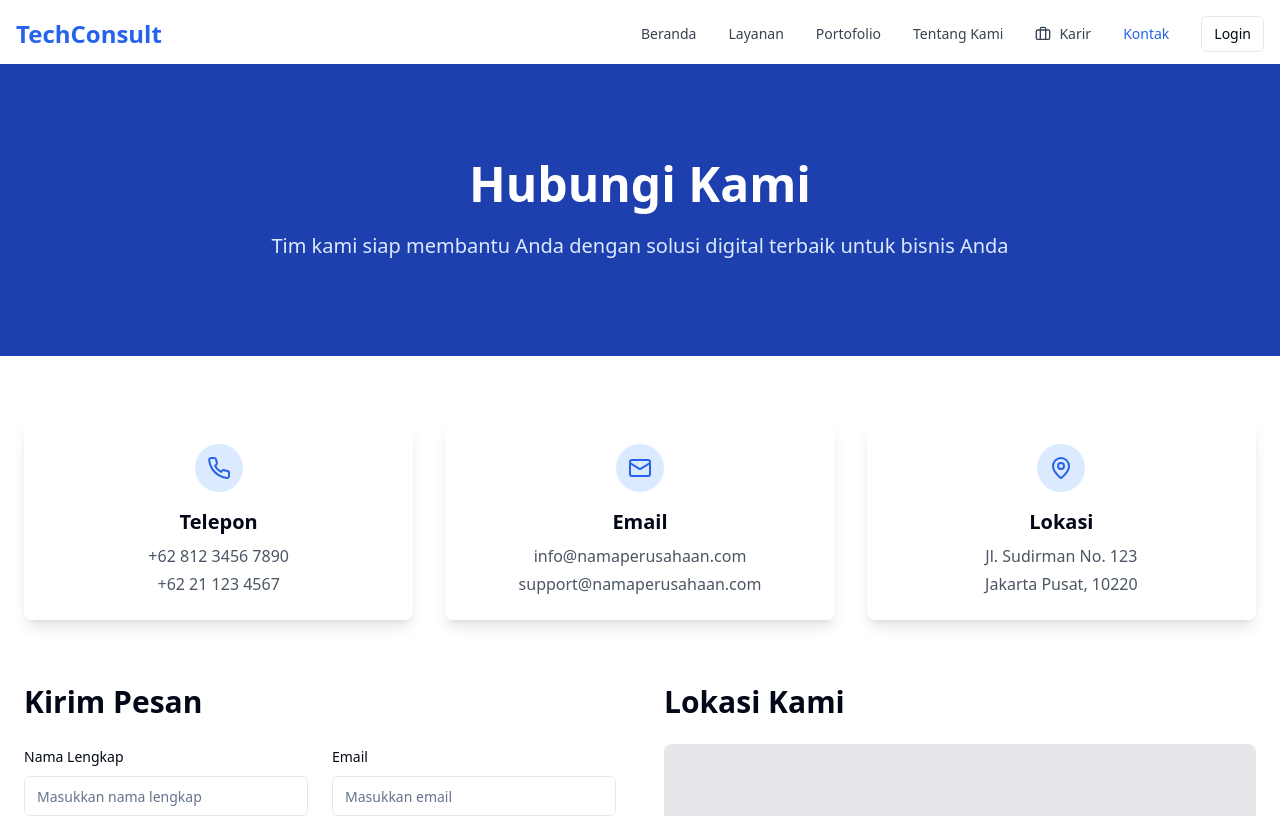
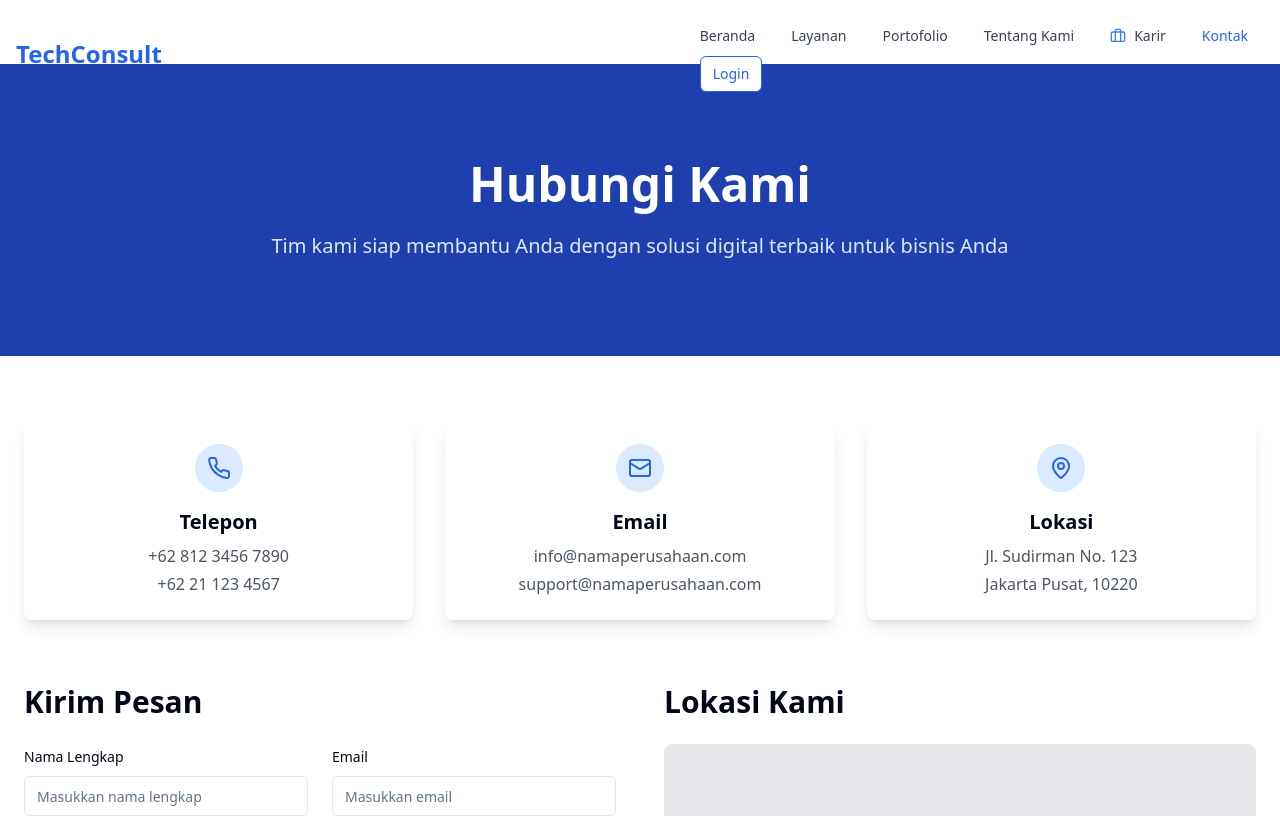
Before and after one commit to MengkimenCute/digital-jasa-mandiri, a React (Vite) app: page /kontak in a window 1280 px wide. Shown: the top 816 px of the page. Built offline with nearby package versions, Linux system fonts and the light colour scheme.

Commit message:
Refactor: Improve header navigation
Improve the header navigation with effects or animations for a more professional look.

```diff
--- a/src/components/Header.tsx
+++ b/src/components/Header.tsx
@@ -3,13 +3,23 @@ import { useState, useEffect } from "react";
 import { Link, useLocation } from "react-router-dom";
 import { Menu, X, Briefcase } from "lucide-react";
 import { Button } from "./ui/button";
+import {
+  NavigationMenu,
+  NavigationMenuContent,
+  NavigationMenuItem,
+  NavigationMenuLink,
+  NavigationMenuList,
+  NavigationMenuTrigger,
+  navigationMenuTriggerStyle
+} from "./ui/navigation-menu";
+import { cn } from "@/lib/utils";
 
 const menuItems = [
   { text: "Beranda", path: "/" },
   { text: "Layanan", path: "/layanan" },
   { text: "Portofolio", path: "/portofolio" },
   { text: "Tentang Kami", path: "/tentang-kami" },
-  { text: "Karir", path: "/karir", icon: Briefcase }, // Tambah menu Karir
+  { text: "Karir", path: "/karir", icon: Briefcase },
   { text: "Kontak", path: "/kontak" },
 ];
 
@@ -34,45 +44,65 @@ const Header = () => {
 
   return (
     <header
-      className={`fixed top-0 left-0 right-0 z-40 transition-all duration-300 ${
-        isScrolled ? "bg-white shadow-md py-2" : "bg-transparent py-4"
+      className={`fixed top-0 left-0 right-0 z-40 transition-all duration-500 ${
+        isScrolled
+          ? "bg-white/95 backdrop-blur-sm shadow-md py-2"
+          : "bg-transparent py-4"
       }`}
     >
       <div className="container mx-auto px-4 flex justify-between items-center">
-        <Link to="/" className="text-2xl font-bold text-blue-600">
+        <Link
+          to="/"
+          className="text-2xl font-bold text-blue-600 transition-transform hover:scale-105 duration-300"
+        >
           TechConsult
         </Link>
 
         {/* Desktop Navigation */}
-        <nav className="hidden md:flex items-center space-x-8">
-          <ul className="flex space-x-8">
+        <div className="hidden md:block">
+          <NavigationMenu>
+            <NavigationMenuList>
               {menuItems.map((item) => (
-              <li key={item.path} className="flex items-center">
-                <Link
-                  to={item.path}
-                  className={`text-sm font-medium transition-colors flex items-center gap-2 ${
+                <NavigationMenuItem key={item.path}>
+                  <Link to={item.path}>
+                    <NavigationMenuLink
+                      className={cn(
+                        navigationMenuTriggerStyle(),
+                        "transition-all duration-300 hover:bg-blue-50",
                         location.pathname === item.path
-                      ? "text-blue-600"
-                      : "text-gray-700 hover:text-blue-600"
-                  }`}
+                          ? "text-blue-600 font-medium"
+                          : "text-gray-700"
+                      )}
                     >
-                  {item.icon && <item.icon size={16} />}
+                      <span className="flex items-center gap-2">
+                        {item.icon && <item.icon size={16} className="text-blue-500" />}
                         {item.text}
+                      </span>
+                    </NavigationMenuLink>
                   </Link>
-              </li>
+                </NavigationMenuItem>
               ))}
-          </ul>
+            </NavigationMenuList>
+          </NavigationMenu>
+
+          <div className="hidden md:inline-block ml-4">
             <Link to="/login">
-            <Button variant="outline" size="sm">
+              <Button
+                variant="outline"
+                size="sm"
+                className="transition-all duration-300 hover:bg-blue-600 hover:text-white border-blue-600 text-blue-600"
+              >
                 Login
               </Button>
             </Link>
-        </nav>
+          </div>
+        </div>
 
         {/* Mobile Menu Button */}
         <button
-          className="md:hidden text-gray-700"
+          className="md:hidden text-gray-700 transition-transform hover:scale-110 duration-300"
           onClick={() => setIsMenuOpen(!isMenuOpen)}
+          aria-label={isMenuOpen ? "Tutup menu" : "Buka menu"}
         >
           {isMenuOpen ? <X size={24} /> : <Menu size={24} />}
         </button>
@@ -80,11 +110,15 @@ const Header = () => {
 
       {/* Mobile Navigation */}
       {isMenuOpen && (
-        <div className="md:hidden bg-white shadow-lg">
+        <div className="md:hidden bg-white/95 backdrop-blur-sm shadow-lg animate-fade-in">
           <nav className="container mx-auto px-4 py-4">
             <ul className="space-y-4">
-              {menuItems.map((item) => (
-                <li key={item.path} className="flex items-center">
+              {menuItems.map((item, index) => (
+                <li
+                  key={item.path}
+                  className="flex items-center transform transition-transform duration-300 hover:translate-x-2"
+                  style={{ animationDelay: `${index * 0.1}s` }}
+                >
                   <Link
                     to={item.path}
                     className={`block py-2 text-sm font-medium flex items-center gap-2 ${
@@ -93,14 +127,18 @@ const Header = () => {
                         : "text-gray-700"
                     }`}
                   >
-                    {item.icon && <item.icon size={16} />}
+                    {item.icon && <item.icon size={16} className="text-blue-500" />}
                     {item.text}
                   </Link>
                 </li>
               ))}
-              <li>
+              <li className="mt-4">
                 <Link to="/login" className="block py-2">
-                  <Button variant="outline" size="sm" className="w-full">
+                  <Button
+                    variant="outline"
+                    size="sm"
+                    className="w-full transition-all duration-300 hover:bg-blue-600 hover:text-white border-blue-600 text-blue-600"
+                  >
                     Login
                   </Button>
                 </Link>
--- a/src/index.css
+++ b/src/index.css
@@ -1,3 +1,4 @@
+
 @tailwind base;
 @tailwind components;
 @tailwind utilities;
@@ -99,3 +100,22 @@
     @apply bg-background text-foreground;
   }
 }
+
+/* Tambahan animasi untuk navbar */
+@keyframes fade-in {
+  from { opacity: 0; transform: translateY(-10px); }
+  to { opacity: 1; transform: translateY(0); }
+}
+
+.animate-fade-in {
+  animation: fade-in 0.3s ease-out forwards;
+}
+
+@keyframes slide-in {
+  from { transform: translateX(-100%); }
+  to { transform: translateX(0); }
+}
+
+.animate-slide-in {
+  animation: slide-in 0.3s ease-out forwards;
+}
```
Lines whose indentation alone changed are shown as unchanged.
